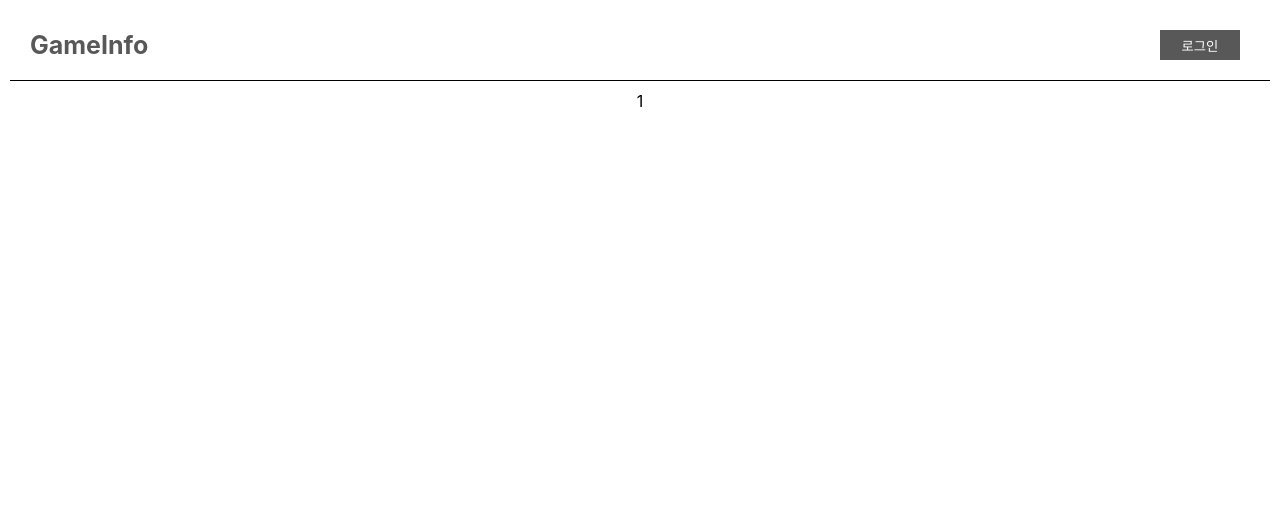
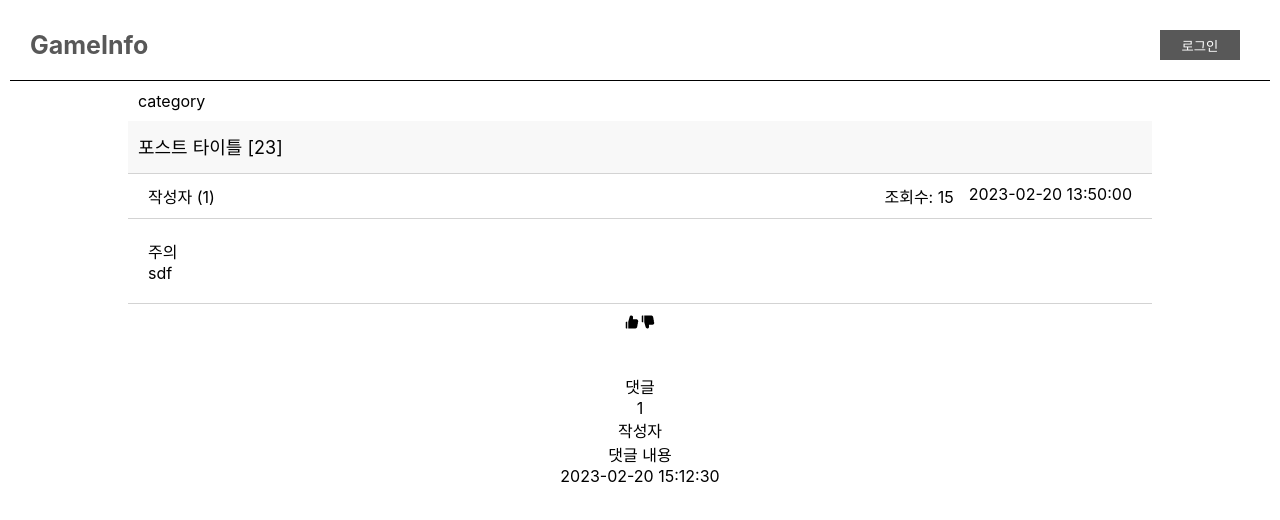
Before and after one commit to MoMoon-LKH/gameInfoVer2Front, a React (Create React App) app in the folder gameinfo/: page /post/1 in a window 1280 px wide. Shown: the top 520 px of the page. Built offline with nearby package versions, Linux system fonts and the light colour scheme.

Commit message:
게시글 상세화면 작성

```diff
--- a/gameinfo/package.json
+++ b/gameinfo/package.json
@@ -8,6 +8,7 @@
     "@testing-library/user-event": "^13.5.0",
     "react": "^18.2.0",
     "react-dom": "^18.2.0",
+    "react-icons": "^4.7.1",
     "react-router-dom": "^6.8.1",
     "react-scripts": "5.0.1",
     "web-vitals": "^2.1.4"
--- a/gameinfo/src/App.css
+++ b/gameinfo/src/App.css
@@ -30,7 +30,7 @@
 }
 
 .content-body {
-  width: 85%;
+  width: 80%;
   margin: auto;
 }
 
--- /dev/null
+++ b/gameinfo/src/post/Comment.jsx
@@ -0,0 +1,43 @@
+
+import React from 'react';
+
+const Comment = (props) => {
+
+    const postId = props.postId;
+
+    const comments = [
+        {
+            id: 1,
+            memberId: 1,
+            nickname: '작성자',
+            content: '댓글 내용',
+            createDate: '2023-02-20 15:12:30'
+        }
+    ]
+
+
+    return (
+      <div className='comment-div'>
+            <div className='comment-title'>댓글</div>
+            <div className='comment-body'>
+                {comments.map((comment) => (
+                    <div className='comments'>
+                        <div className='comment-info'>
+                            <div>{comment.id}</div>
+                            <div>{comment.nickname}</div>
+                        </div>
+                        <div className='comment-content'>
+                            {comment.content}
+                        </div>
+                        <div className='comment-create'>
+                            {comment.createDate}
+                        </div>
+                    </div>
+                ))}
+
+            </div>
+      </div>
+    );
+};
+
+export default Comment;
--- a/gameinfo/src/post/PostDetail.css
+++ b/gameinfo/src/post/PostDetail.css
@@ -0,0 +1,57 @@
+.post-div {
+    width: 100%;
+    text-align: left;
+    margin-bottom: 40px;
+}
+
+.post-header {
+    height: auto;
+    border-bottom: 1px solid lightgray;
+}
+
+.post-category {
+    margin: 10px;
+}
+
+.post-title {
+    background-color: #f8f8f8;
+    font-size: 18px;
+    height: 40px;
+    padding-top: 12px;
+    padding-left: 10px;
+    border-bottom: 1px solid lightgray;
+}
+.post-header-sub {
+    display: flex;
+    justify-content: space-between;
+    padding-top: 10px;
+    padding-bottom: 10px;
+    padding-left: 20px;
+    padding-right: 20px;
+}
+
+.post-header-subs {
+    display: inline-flex;
+}
+
+.post-header-sub-item {
+    margin-left: 15px;
+}
+
+.post-body {
+    padding: 20px;
+
+    border-bottom: 1px solid lightgray;
+}
+
+.post-likes-div {
+    display: flex;
+    margin: auto;
+    margin-top: 10px;
+    margin-bottom: 10px;
+    justify-content: center;
+}
+
+.post-likes-btn {
+
+}
--- a/gameinfo/src/post/PostDetail.jsx
+++ b/gameinfo/src/post/PostDetail.jsx
@@ -1,13 +1,61 @@
 import React from 'react';
 import { useParams } from 'react-router-dom';
+import Comment from './Comment';
+import './PostDetail.css'
+import {AiOutlineLike, AiOutlineDislike, AiFillLike, AiFillDislike} from 'react-icons/ai'
 
 const PostDetail = (props) => {
 
     const {postId} = useParams();
 
+    const post = {
+        title: '포스트 타이틀',
+        content: '주의 <div>sdf</div>',
+        commentCnt: 23,
+        memberId: '1',
+        nickname: '작성자',
+        view: 15,
+        createDate: '2023-02-20 13:50:00',
+    }
+
     return (
         <div>
-            {postId}
+            <div className='post-div'>
+            <div className='post-header'>
+                    <div className='post-category'>category</div>
+                    <div className='post-title'>
+                        {post.title} [{post.commentCnt}]
+                    </div>
+                    <div className='post-header-sub'>
+                        <div className='post-writer'>
+                            {post.nickname} ({post.memberId})
+                        </div>
+                        <div className='post-header-subs'>
+                            <div className='post-header-sub-item'>
+                                조회수: {post.view}
+                            </div>
+                            <div className='post-header-sub-item'>
+                                {post.createDate}
+                            </div>
+                        </div>
+                    </div>
+            </div>
+            <div className='post-body'>
+                    <div dangerouslySetInnerHTML={{__html: post.content}}></div>
+            </div>
+
+            <div className='post-likes-div'>
+                <div className='post-likes-btn-div'>
+                    <AiFillLike/>
+                </div>
+                <div className='post-likes-btn-div'>
+                    <AiFillDislike/>
+                </div>
+            </div>
+
+            </div>
+
+            <Comment postId={postId}/>
         </div>
     );
 };
```
Also changed, not shown: 1 other file (tests, documents, lock files or other folders).
